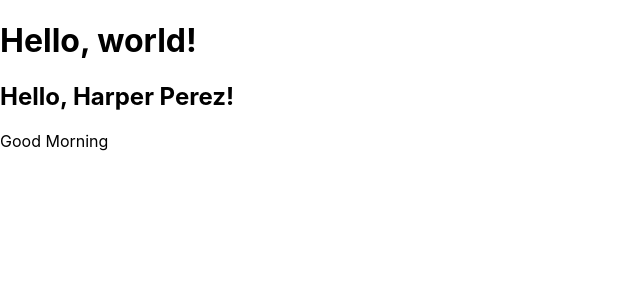
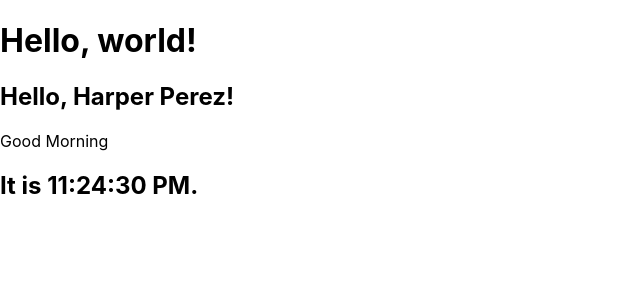
Before and after one commit to Namikachi/react, a React (Create React App) app: page / in a window 1280 px wide. Shown: the top 300 px of the page, without its empty margins (0-640 px from the left). Built offline with nearby package versions, Linux system fonts and the light colour scheme.

Commit message:
my third commit
- State and Lifecycle

```diff
--- /dev/null
+++ b/src/StateAndLifecycle.js
@@ -0,0 +1,96 @@
+// ■ State is similar to props, but it is private and fully controlled by the component.
+
+// ----- before -----
+//	- We call root.render() to change the rendered output
+//	it misses a crucial requirement: the fact that the Clock sets up a timer and updates the UI every second should be an implementation detail of the Clock.
+
+// const root = ReactDOM.createRoot(document.getElementById('root'));
+
+// function Clock(props) {
+//   return (
+//     <div>
+//       <h1>Hello, world!</h1>
+//       <h2>It is {props.date.toLocaleTimeString()}.</h2>
+//     </div>
+//   );
+// }
+
+// function tick() {
+//   // Ideally we want to write this once and have the Clock update itself:
+//   root.render(<Clock date={new Date()} />);
+// }
+
+// setInterval(tick, 1000);
+
+// ----- after -----
+import React from 'react';
+class StateAndLifecycle extends React.Component {
+	// Class components should always call the base constructor with props.
+	constructor(props) {
+    super(props);
+    this.state = {date: new Date()};
+  }
+
+	// it runs after the component output has been rendered to the DOM
+	componentDidMount() {
+		this.timerID = setInterval(
+      () => this.tick(),
+      1000
+    );
+  }
+
+	// it is invoked immediately before a component is unmounted and destroyed
+  componentWillUnmount() {
+		clearInterval(this.timerID);
+  }
+
+	tick() {
+    this.setState({
+      date: new Date()
+    });
+  }
+
+  render() {
+    return (
+      <div>
+        <h2>It is {this.state.date.toLocaleTimeString()}.</h2>
+      </div>
+    );
+  }
+}
+
+// this component is truly isolated. Each component sets up its own timer and updates independently.
+
+export default StateAndLifecycle
+
+// ■ How to modify state
+// Wrong
+// this.state.comment = 'Hello';
+
+// Correct
+// this.setState({comment: 'Hello'});
+
+// Wrong : This code may fail to update the counter
+//         Because this.props and this.state may be updated asynchronously, you should not rely on their values for calculating the next state.
+// this.setState({
+//   counter: this.state.counter + this.props.increment,
+// });
+
+// ■ State Updates May Be Asynchronous
+// Correct : That function will receive the previous state as the first argument, and the props at the time the update is applied as the second argument:
+// this.setState((state, props) => ({
+//   counter: state.counter + props.increment
+// }));
+
+// Correct
+// this.setState(function(state, props) {
+//   return {
+//     counter: state.counter + props.increment
+//   };
+// });
+
+// ■ The useState Hook
+//	1. A state variable to retain the data between renders.
+//	2. A state setter function to update the variable and trigger React to render the component again.
+// In React, useState, as well as any other function starting with ”use”, is called a Hook.
+// Hooks are special functions that are only available while React is rendering (which we’ll get into in more detail on the next page).
--- a/src/index.js
+++ b/src/index.js
@@ -5,6 +5,7 @@
 import HelloWorld from './HelloWorld';
 import IntroducingJsx from './IntroducingJsx';
 import ComponentsAndProps from './ComponentsAndProps';
+import StateAndLifecycle from './StateAndLifecycle';
 import reportWebVitals from './reportWebVitals';
 
 // To render a React element, first pass the DOM element to ReactDOM.createRoot(), then pass the React element to root.render():
@@ -14,6 +15,7 @@
     <HelloWorld />
     <div>{IntroducingJsx}</div>
     <ComponentsAndProps />
+    <StateAndLifecycle />
   </>
   // <React.StrictMode>
   //   <App />
```
